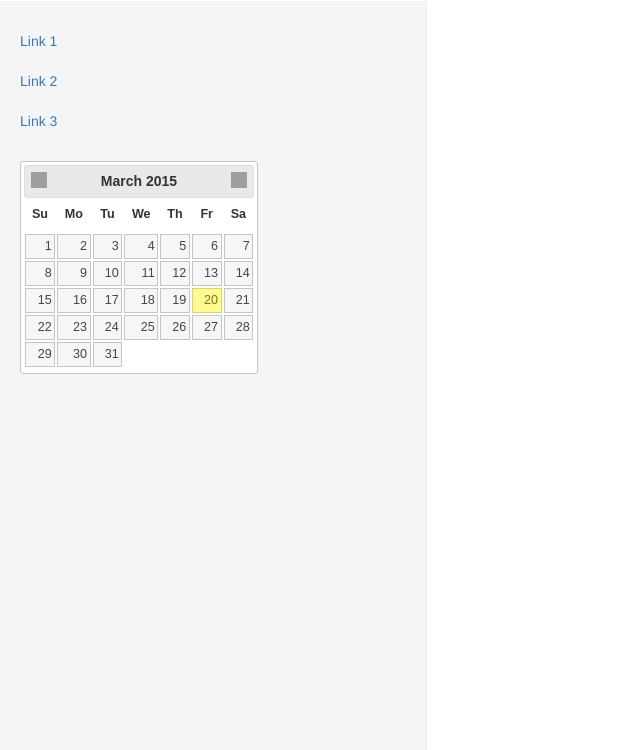
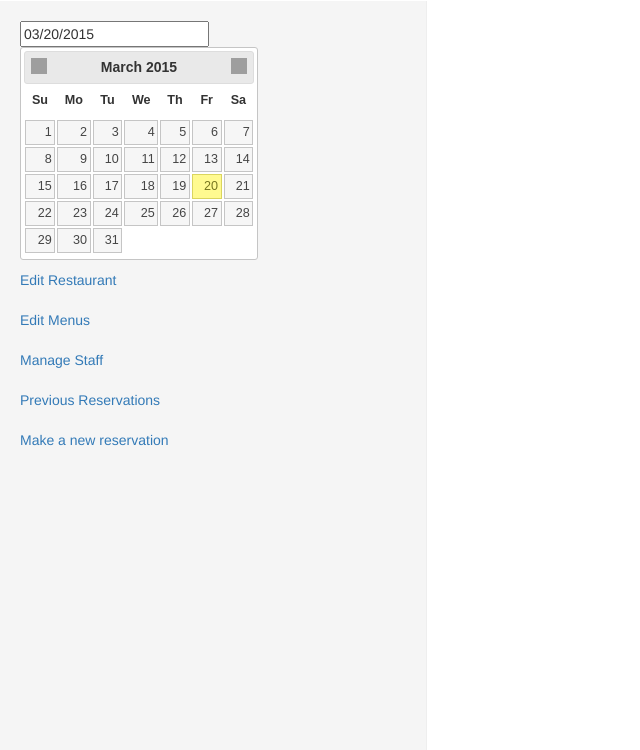
Before and after one commit to KRGG/RRS, a Django app: page /staff/ in a window 1280 px wide. Shown: the part 50-800 px from the top of the page, without its empty margins (0-640 px from the left). Run offline with Django 3.2, Linux system fonts and the light colour scheme; parts of the project's set-up code (start-up, migrations or seed data) failed here and were passed over; some libraries are stand-ins or nearby versions; grey boxes are pictures that could not be loaded.

Commit message:
Edited Link names

```diff
--- a/RRS/staff/templates/staff/base.html
+++ b/RRS/staff/templates/staff/base.html
@@ -17,13 +17,20 @@
 
         <span class= 'row'>
             <div class ='col-md-4 col-sm-3 sidebar'>
+                {% block date_picker %}
+                <form>
+                <input id="datepicker-input">
+                </form>
+                <div id="datepicker"></div>
+                {% endblock %}
+                {% block side_bar_links %}
                 <ul class='nav nav-sidebar'>
-                    <li><a href="#">Link 1</a></li>
-                    <li><a href="#">Link 2</a></li>
-                    <li><a href="#">Link 3</a></li>
+                    <li><a href="#">Edit Restaurant</a></li>
+                    <li><a href="#">Edit Menus</a></li>
+                    <li><a href="#">Manage Staff</a></li>
+                    <li><a href="#">Previous Reservations</a></li>
+                    <li><a href="#">Make a new reservation</a></li>
                 </ul>
-                {% block date_picker %}
-                <div id="datepicker"></div>
                 {% endblock %}
             </div>
         </span>
@@ -35,7 +42,13 @@
         <script src="//code.jquery.com/jquery-1.10.2.js"></script>
         <script src="//code.jquery.com/ui/1.11.4/jquery-ui.js"></script>
         <script>
-            $('#datepicker').datepicker();
-        </script>
+            $('#datepicker').datepicker({
+                inline: true,
+                altField: '#datepicker-input'
+            });
+
+            $('#datepicker-input').change(function(){
+                $('#datepicker').datepicker('setDate', $(this).val());
+});        </script>
     {% endblock %}
 {% endblock %}
```
